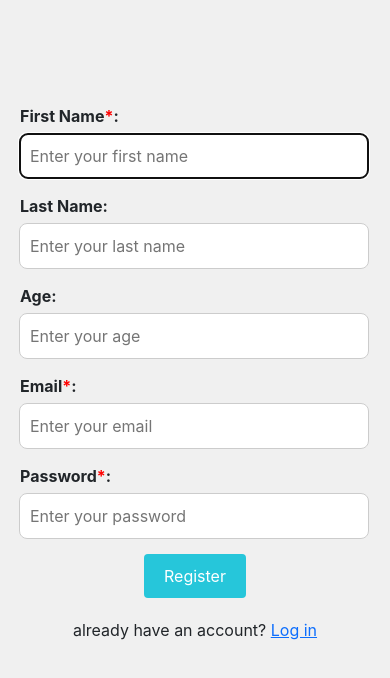
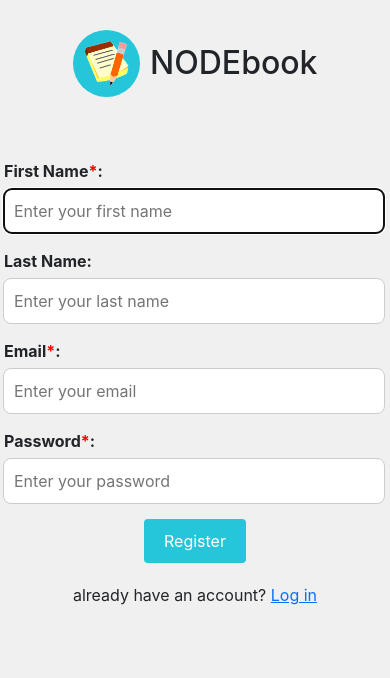
Before and after one commit to aryanruthwik24/NODEbook, a React (Vite) app in the folder Frontend/: page /register in a window 390 px wide. Shown: the top 678 px of the page. Built offline with nearby package versions, Linux system fonts and the light colour scheme.

Commit message:
added title

```diff
--- a/Frontend/src/components/Login.css
+++ b/Frontend/src/components/Login.css
@@ -14,7 +14,7 @@
     width: 50vh;
     text-align: center;
   }
-  .login-page-img{
+  .login-page-img-title{
     display: none;
   }
 
@@ -50,6 +50,7 @@
     align-items: center;
     height: 100vh;
     flex-direction: column;
+    gap: 10vh;
   }
   .login-container {
     padding: 20px;
@@ -58,14 +59,28 @@
     margin-bottom: 20vh;
   }
    .login-page-img{
-    margin-bottom: 10vh;
+    /* margin-bottom: 10vh; */
     background-color:  #26c6da;
     height: 8vh;
     width: 8vh;
     display: flex;
+    flex-direction: column;
     justify-content: center;
     align-items: center;
     border-radius: 4vh;
+    margin-right: 10px;;
+   }
+
+   .login-page-img-title{
+display: flex;
+/* flex-direction: column; */
+justify-content: center;
+align-items: center;
+   }
+   .login-page-title{
+    font-size: xx-large;
+    font-weight: 500;
+    font-style:normal;
    }
 
    .login-page .input-group {
--- a/Frontend/src/components/Login.jsx
+++ b/Frontend/src/components/Login.jsx
@@ -45,7 +45,7 @@ function Login ({handleloading}) {
 
     return (
       <div  className="login-page">
-                    <div className='login-page-img'><img src={logo} alt="Logo" style={{height:'45px'}}/></div>
+                    <div className='login-page-img-title'><div className='login-page-img'><img src={logo} alt="Logo" style={{height:'45px'}}/></div><div className='login-page-title'>NODEbook</div></div>
 
             <div  className="login-container">
                     <h2>Login</h2>
--- a/Frontend/src/components/Register.css
+++ b/Frontend/src/components/Register.css
@@ -6,14 +6,16 @@
     align-items: center;
     height: 100vh;
   }
-
+  .register-page-img-title{
+    display: none;
+  }
   .register-container {
     background-color: #78909c;
     padding: 20px;
     border-radius: 8px;
     box-shadow: 0 2px 4px rgba(0, 0, 0, 0.1);
     width: 50vh;
-    height: 80vh;
+    height: auto;
     text-align: center;
   }
   .register-container h2 {
@@ -51,11 +53,36 @@
    @media only screen and (max-width: 600px) {
     .register-page{
     display: flex;
+    flex-direction: column;
     justify-content: center;
     align-items: center;
     height: 100vh;
+    gap: 5vh;
   }
+  .register-page-img{
+    /* margin-bottom: 10vh; */
+    background-color:  #26c6da;
+    height: 8vh;
+    width: 8vh;
+    display: flex;
+    flex-direction: column;
+    justify-content: center;
+    align-items: center;
+    border-radius: 4vh;
+    margin-right: 10px;;
+   }
 
+   .register-page-img-title{
+display: flex;
+/* flex-direction: column; */
+justify-content: center;
+align-items: center;
+   }
+   .register-page-title{
+    font-size: xx-large;
+    font-weight: 500;
+    font-style:normal;
+   }
   .register-container {
     padding: 20px;
     border-radius: 8px;
--- a/Frontend/src/components/Register.jsx
+++ b/Frontend/src/components/Register.jsx
@@ -3,6 +3,8 @@ import { useEffect,useState } from 'react'
 import './Register.css'
 import {Link} from "react-router-dom";
 import { useNavigate } from "react-router-dom";
+import logo from './../../public/notes.png'
+
 
 function Register({handleloading}) {
   const navigate = useNavigate();
@@ -101,6 +103,8 @@ function validateCredentials(email, password) {
   }
     return (
       <div  className="register-page">
+                            <div className='register-page-img-title'><div className='register-page-img'><img src={logo} alt="Logo" style={{height:'45px'}}/></div><div className='register-page-title'>NODEbook</div></div>
+
          <div  className="register-container">
     <form>
       <div  className="input-group">
@@ -111,17 +115,17 @@ function validateCredentials(email, password) {
         <label htmlFor="lastName">Last Name:</label>
         <input type="text" id="lastName" name="lastName" placeholder="Enter your last name" required/>
       </div>
-      <div  className="input-group">
+      {/* <div  className="input-group">
         <label htmlFor="age">Age:</label>
         <input type="text" id="age" name="age" placeholder="Enter your age" required/>
-      </div>
+      </div> */}
       <div  className="input-group">
         <label htmlFor="email">Email<span>*</span>:</label>
         <input type="email" id="email" onChange={(e)=>{setregisterEmail(e.target.value)}} name="email" placeholder="Enter your email" required/>
       </div>
       <div  className="input-group">
         <label htmlFor="password">Password<span>*</span>:</label>
-        <input type="password" id="password" onChange={(e)=>{setregisterPassword(e.target.value)}} name="password" placeholder="Enter your password" required/>
+        <input type="password" id="password" onChange={(e)=>{setregisterPassword(e.target.value)}}  name="password" placeholder="Enter your password" required/>
       </div>
       <button  className="register-button" type="submit" onClick={fregister}>Register</button>
     </form>
```
